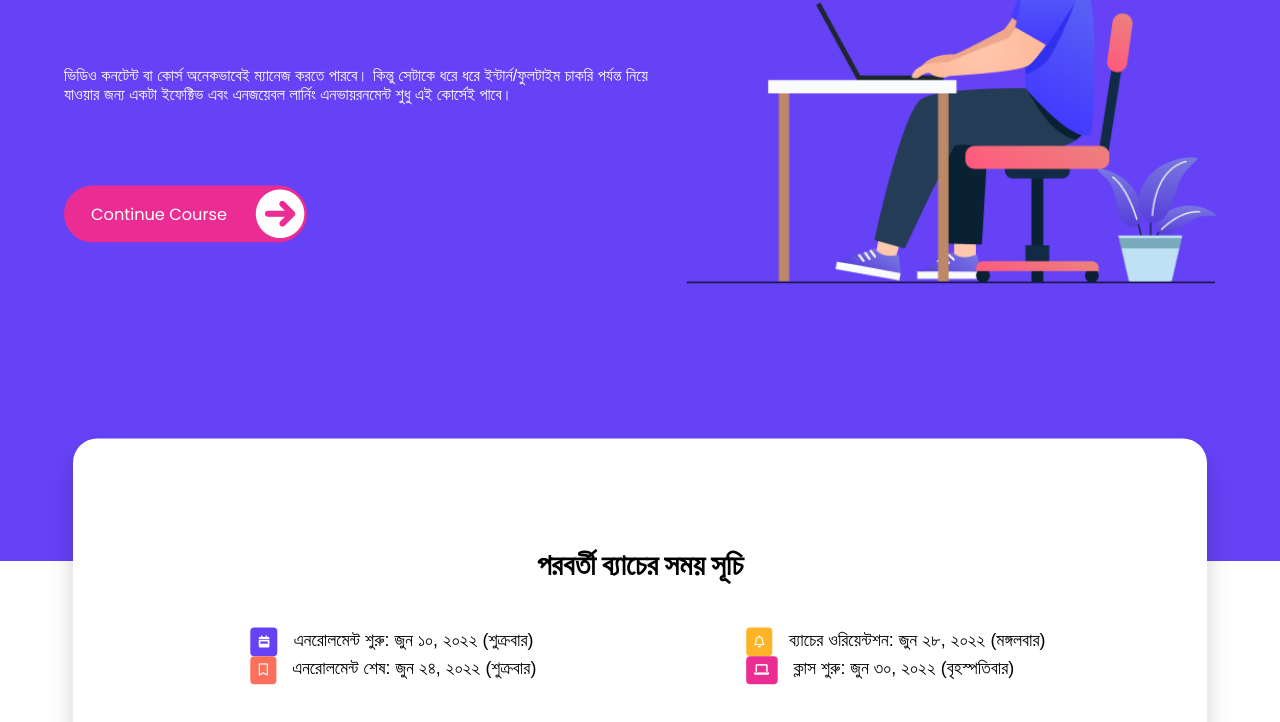
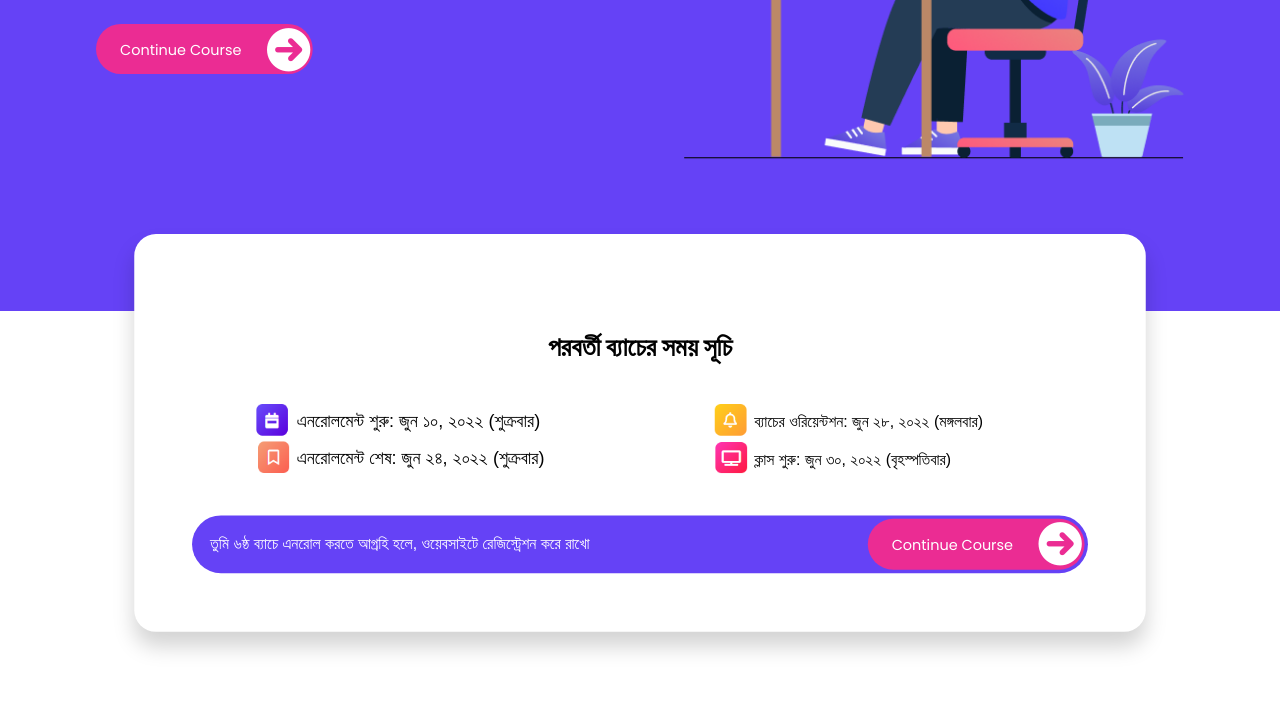
Before and after one commit to hasan-mohammad-bd/programming-hero-clone, a plain HTML site: page index.html in a window 1280 px wide. Shown: the part 439-1161 px from the top of the page. Drawn offline with Linux system fonts and the light colour scheme; a web font is replaced by a local one.

Commit message:
scaling fixcing

```diff
--- a/index.html
+++ b/index.html
@@ -50,23 +50,17 @@
         <div class="box">
             <h1 class="my-60 f-36 t-align">পরবর্তী ব্যাচের সময় সূচি</h1>
             <div class="flex flex-1 my-60">
-                <div class="text-section-1 f-22 ff">
-                    <div>
-                        <span class="i-block my-20"><i class="bc-1 p mx fas fa-calendar-week"></i></span><span>এনরোলমেন্ট শুরু: জুন ১০, ২০২২ (শুক্রবার)</span>
-                    </div>
-                    <div>
-                        <span class="i-black"><i class="bc-2 p mx far fa-bookmark"></i></span><span>এনরোলমেন্ট শেষ: জুন ২৪, ২০২২ (শুক্রবার)</span>
-                    </div>
-
+                <div class="text-section-1 f-25 ff">
+                    <ul>
+                        <li class="calender"><p>এনরোলমেন্ট শুরু: জুন ১০, ২০২২ (শুক্রবার)</p></li>
+                        <li class="save"><p>এনরোলমেন্ট শেষ: জুন ২৪, ২০২২ (শুক্রবার)</p></li>
+                    </ul>
                 </div>
                 <div class="text-section-2 f-22 ff">
-                    <div>
-                        <span class="i-black"><i class="bc-3 p mx far fa-bell"></i></span><span>ব্যাচের ওরিয়েন্টশন: জুন ২৮, ২০২২ (মঙ্গলবার)</span>
-                    </div>
-                    <div>
-                        <span class="i-black"><i class="bc-4 p mx fas fa-laptop"></i></span><span>ক্লাস শুরু: জুন ৩০, ২০২২ (বৃহস্পতিবার)</span>
-                    </div>
-
+                    <ul>
+                        <li class="alaram"><p>ব্যাচের ওরিয়েন্টশন: জুন ২৮, ২০২২ (মঙ্গলবার)</p></li>
+                        <li class="pc"><p>ক্লাস শুরু: জুন ৩০, ২০২২ (বৃহস্পতিবার)</p></li>
+                    </ul>
                 </div>
 
 
@@ -86,7 +80,7 @@
     <!-- sectuion-4 -->
 
     <section class="learning">
-        <h1 class="my-60 f-36 t-align">এই কোর্স থেকে কি কি শিখতে পারবে:</h1>
+        <h1 class="my-60 f-25 t-align">এই কোর্স থেকে কি কি শিখতে পারবে:</h1>
         <div class="container flex">
             <div class="video-holder">
                 <div class="flex-2">
@@ -101,7 +95,7 @@
                         <div class="small-box flex"><img class="" src="./image/download.png" alt=""> <p>12 Assignment</p></div>
 
                     </div>
-                    <h1 class="my-40 money">৳ 5500</h1>
+                    <h1 class="my-40 money ff">৳ 5500</h1>
                 </div>
             </div>
 
--- a/style.css
+++ b/style.css
@@ -4,10 +4,10 @@
 }
 
 .container,.box {
-    zoom: 0.90; /* Old IE only */
-    -moz-transform: scale(0.90);
-    -webkit-transform: scale(0.90);
-    transform: scale(0.90);
+    zoom: 0.85;
+    -moz-transform: scale(0.85);
+    -webkit-transform: scale(0.85);
+    transform: scale(0.85);
 }
 
 
@@ -15,13 +15,12 @@
     margin: 0;
     padding: 0;
     box-sizing: border-box;
-    list-style-type: none;
     text-decoration: none;
 }
 
 body {
     font-family: 'Poppins', sans-serif;
-    list-style-type: none;
+
 
 }
 
@@ -52,6 +51,10 @@ header {
 
 header .container {
     height: 150px;
+}
+
+header .container li {
+    list-style-type: none;
 }
 
 .flex {
@@ -134,14 +137,14 @@ nav li .cart::after {
     content: "";
     position: absolute;
     height: 400px;
-    top: 600px;
+    top: 350px;
     right: 0;
     left: 0;
     background: var(--primary-color);
     z-index: -1;
 }
 .hero .container {
-    height: 800px;
+    height: 600px;
 }
 
 .hero .container .text-holder {
@@ -158,7 +161,7 @@ nav li .cart::after {
 .hero .container .text-holder p {
     font-family: 'Mukti', sans-serif;
     font-size: 20px;
-    margin: 100px 0;
+    margin: 50px 0;
 }
 
 .hero .container .image-holder {
@@ -200,7 +203,7 @@ nav li .cart::after {
 .box {
     width: 1400px;
     background-color: rgb(255, 255, 255);
-    height: 500px;
+    height: 550px;
     margin: 0 auto;
     padding: 80px;
     z-index: 1;
@@ -219,10 +222,30 @@ nav li .cart::after {
     justify-content: space-around;
 }
 
-.box .flex-1 .fas, .far {
-    color: white;
-    font-size: 15px;
+
+/* importent */
+.duration ul li p {
+    position:relative;
+    bottom: 13px;
 }
+
+
+
+.duration .calender {
+    list-style-image: url(./image/calender.png);
+
+}
+.duration .save {
+    list-style: url(./image/save.png);
+}
+.duration .alaram {
+    list-style: url(./image/alarem.png);
+}
+.duration .pc {
+    list-style: url(./image/pc.png);
+}
+
+
 
 /* section-4 */
 
@@ -343,14 +366,23 @@ nav li .cart::after {
     margin:50px auto ;
 }
 
+.my-120 {
+    margin: 120px 0;
+}
+
 
 .f-22{
     font-size: 22px;
 }
 
+.f-25 {
+    font-size: 25px;
+}
+
 .f-36{
     font-size: 36px;
 }
+
 
 .ff {
     font-family: 'Mukti', sans-serif;
```
Also changed, not shown: image/alarem.png (added), image/calender.png (added), image/pc.png (added), image/save.png (added).
